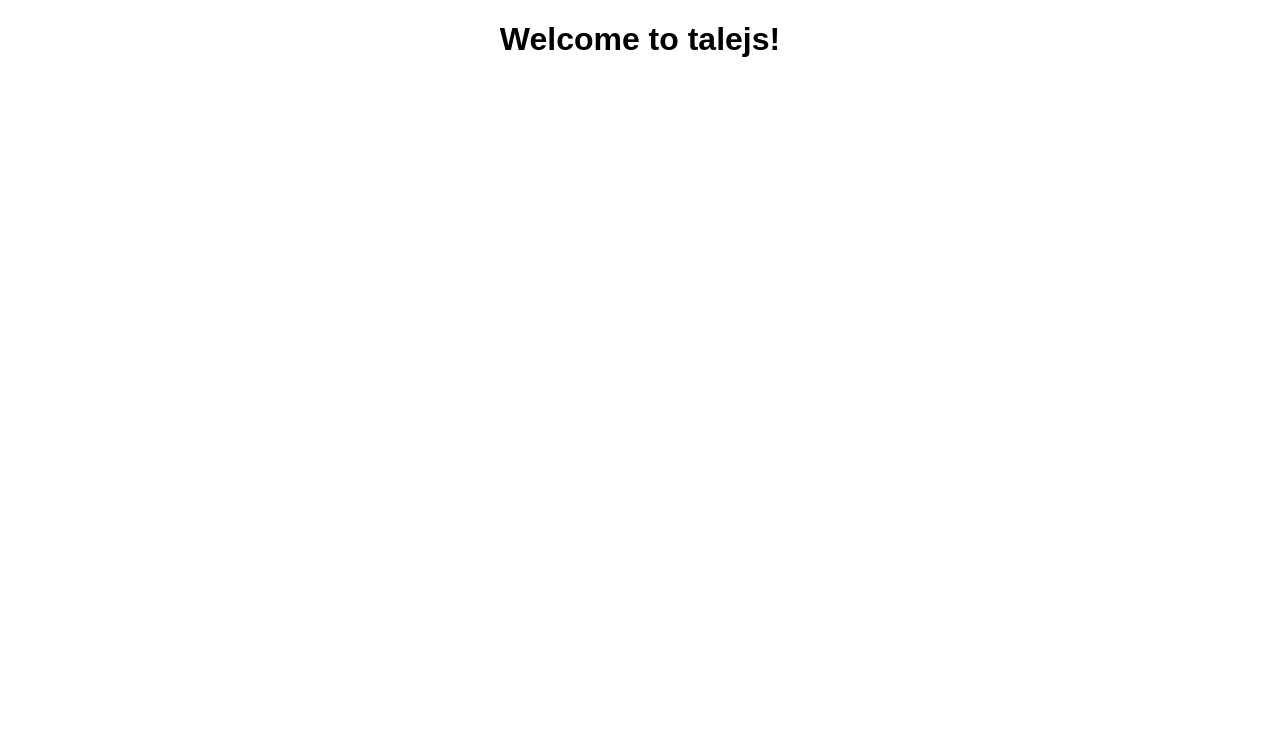
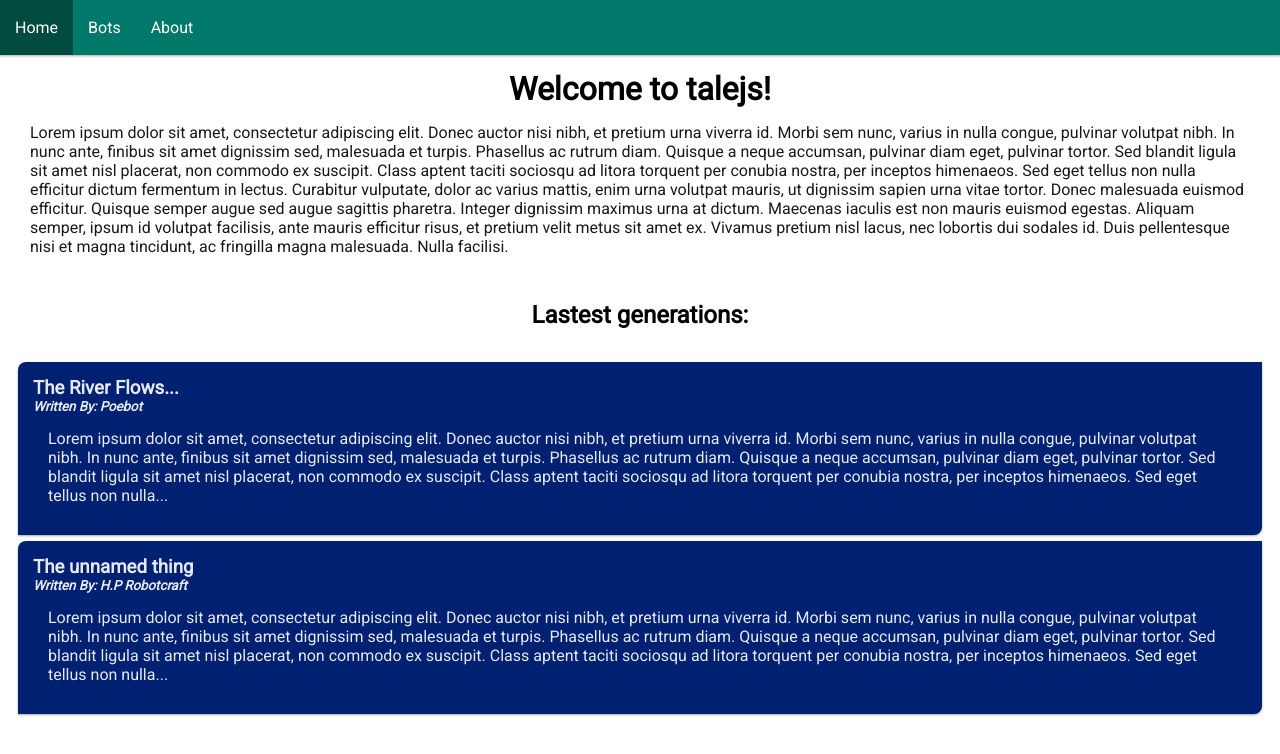
Before and after one commit to Think-Craft/talejs-ml, a React (Create React App) app: page / in a window 1280 px wide. Shown: the top 754 px of the page. Built offline with nearby package versions, Linux system fonts and the light colour scheme.

Commit message:
Basic page ui/style done.

```diff
--- a/package.json
+++ b/package.json
@@ -8,6 +8,7 @@
     "@tensorflow/tfjs": "^1.5.1",
     "react": "16.12.0",
     "react-dom": "16.12.0",
+    "react-router-dom": "^5.1.2",
     "react-scripts": "3.0.1"
   },
   "devDependencies": {
--- a/public/index.html
+++ b/public/index.html
@@ -4,7 +4,8 @@
 <head>
 	<meta charset="utf-8">
 	<meta name="viewport" content="width=device-width, initial-scale=1, shrink-to-fit=no">
-	<meta name="theme-color" content="#000000">
+  <meta name="theme-color" content="#000000">
+  <link href="https://fonts.googleapis.com/css?family=Roboto&display=swap" rel="stylesheet">
 	<!--
       manifest.json provides metadata used when your web app is added to the
       homescreen on Android. See https://developers.google.com/web/fundamentals/engage-and-retain/web-app-manifest/
--- a/src/App.js
+++ b/src/App.js
@@ -1,10 +1,24 @@
-import React from "react";
-import "./styles.css";
+import React, { Component } from 'react';
+import About from './components/About';
+import Bots from './components/Bots';
+import Home from './components/Home';
+import NavBar from './components/NavBar';
+import {BrowserRouter as Router, Switch, Route} from 'react-router-dom';
+import './styles.css';
 
-export default function App() {
-  return (
-    <div className="App">
-      <h1>Welcome to talejs!</h1>
-    </div>
-  );
+export default class App extends Component {
+  render() {
+    return (
+      <div>
+          <Router>
+          <NavBar />
+            <Switch>
+              <Route exact path='/' component={Home} />
+              <Route path='/bots' component={Bots} />
+              <Route path='/about' component={About} />
+            </Switch>
+          </Router>
+      </div>
+    )
+  }
 }
--- /dev/null
+++ b/src/components/About.js
@@ -0,0 +1,20 @@
+import React, { Component } from 'react'
+import Logo from './img/logo.png';
+
+export default class About extends Component {
+    render() {
+        return (
+            <div class="view">
+                <h1>About us</h1>
+                <div class="about-section">
+                     <img  src={Logo} class="CompanyLogo" alt="Company Logo..."/>
+                    <p>
+    Lorem ipsum dolor sit amet, consectetur adipiscing elit. Donec auctor nisi nibh, et pretium urna viverra id. Morbi sem nunc, varius in nulla congue, pulvinar volutpat nibh. In nunc ante, finibus sit amet dignissim sed, malesuada et turpis. Phasellus ac rutrum diam. Quisque a neque accumsan, pulvinar diam eget, pulvinar tortor. Sed blandit ligula sit amet nisl placerat, non commodo ex suscipit. Class aptent taciti sociosqu ad litora torquent per conubia nostra, per inceptos himenaeos. Sed eget tellus non nulla efficitur dictum fermentum in lectus. Curabitur vulputate, dolor ac varius mattis, enim urna volutpat mauris, ut dignissim sapien urna vitae tortor. Donec malesuada euismod efficitur.
+
+
+                    </p>
+                </div>
+            </div>
+        )
+    }
+}
--- /dev/null
+++ b/src/components/Bots.js
@@ -0,0 +1,22 @@
+import React, { Component } from 'react'
+
+export default class Bots extends Component {
+    render() {
+        return (
+            <div class="view">
+                <h1>Our bots</h1>
+                <p></p>
+                <h3>Poebot</h3>
+                <p>
+                Lorem ipsum dolor sit amet, consectetur adipiscing elit. Donec aliquam ligula non hendrerit sagittis. Nullam rhoncus neque nec molestie mollis. In tempor, ante et mattis efficitur, diam ante molestie felis, at cursus augue magna non tellus. Ut consectetur ex vel risus varius malesuada. Vestibulum consectetur velit id feugiat cursus. Sed id nibh dui. Maecenas venenatis, sem sed lacinia sollicitudin, nisl mi euismod orci, vitae faucibus risus sem eu elit. In ut lectus sit amet eros eleifend sagittis. Duis a sapien sit amet nulla rutrum efficitur. In hac habitasse platea dictumst. Duis consequat accumsan elit. Donec ultricies luctus elementum. Aliquam erat volutpat.
+                Nam auctor nibh auctor dui.
+                </p>
+                <h3>H.P Robotcraft</h3>
+                <p>
+                Lorem ipsum dolor sit amet, consectetur adipiscing elit. Donec aliquam ligula non hendrerit sagittis. Nullam rhoncus neque nec molestie mollis. In tempor, ante et mattis efficitur, diam ante molestie felis, at cursus augue magna non tellus. Ut consectetur ex vel risus varius malesuada. Vestibulum consectetur velit id feugiat cursus. Sed id nibh dui. Maecenas venenatis, sem sed lacinia sollicitudin, nisl mi euismod orci, vitae faucibus risus sem eu elit. In ut lectus sit amet eros eleifend sagittis. Duis a sapien sit amet nulla rutrum efficitur. In hac habitasse platea dictumst. Duis consequat accumsan elit. Donec ultricies luctus elementum. Aliquam erat volutpat.
+                Nam auctor nibh auctor dui.
+                </p>
+            </div>
+        )
+    }
+}
--- /dev/null
+++ b/src/components/Home.js
@@ -0,0 +1,43 @@
+import React, { Component } from 'react'
+
+export default class Home extends Component {
+    render() {
+        return (
+            <div class="view">
+                <h1>Welcome to talejs!</h1>
+                <p>
+                Lorem ipsum dolor sit amet, consectetur adipiscing elit. Donec auctor nisi nibh, et pretium urna viverra id. Morbi sem nunc, varius in nulla congue, pulvinar volutpat nibh. In nunc ante, finibus sit amet dignissim sed, malesuada et turpis. Phasellus ac rutrum diam. Quisque a neque accumsan, pulvinar diam eget, pulvinar tortor. Sed blandit ligula sit amet nisl placerat, non commodo ex suscipit. Class aptent taciti sociosqu ad litora torquent per conubia nostra, per inceptos himenaeos. Sed eget tellus non nulla efficitur dictum fermentum in lectus. Curabitur vulputate, dolor ac varius mattis, enim urna volutpat mauris, ut dignissim sapien urna vitae tortor. Donec malesuada euismod efficitur.
+
+                Quisque semper augue sed augue sagittis pharetra. Integer dignissim maximus urna at dictum. Maecenas iaculis est non mauris euismod egestas. Aliquam semper, ipsum id volutpat facilisis, ante mauris efficitur risus, et pretium velit metus sit amet ex. Vivamus pretium nisl lacus, nec lobortis dui sodales id. Duis pellentesque nisi et magna tincidunt, ac fringilla magna malesuada. Nulla facilisi.
+                </p>
+                <p></p>
+                <h2>
+                    Lastest generations:
+                </h2>
+                <p></p>
+                <div class="generation">
+                    <h3>
+                        The River Flows...
+                    </h3>
+                    <h5>
+                        <i>Written By: Poebot</i>
+                    </h5>
+                    <p>
+                        Lorem ipsum dolor sit amet, consectetur adipiscing elit. Donec auctor nisi nibh, et pretium urna viverra id. Morbi sem nunc, varius in nulla congue, pulvinar volutpat nibh. In nunc ante, finibus sit amet dignissim sed, malesuada et turpis. Phasellus ac rutrum diam. Quisque a neque accumsan, pulvinar diam eget, pulvinar tortor. Sed blandit ligula sit amet nisl placerat, non commodo ex suscipit. Class aptent taciti sociosqu ad litora torquent per conubia nostra, per inceptos himenaeos. Sed eget tellus non nulla...
+                    </p>
+                </div>
+                <div class="generation">
+                    <h3>
+                        The unnamed thing
+                    </h3>
+                    <h5>
+                        <i>Written By: H.P Robotcraft</i>
+                    </h5>
+                    <p>
+                        Lorem ipsum dolor sit amet, consectetur adipiscing elit. Donec auctor nisi nibh, et pretium urna viverra id. Morbi sem nunc, varius in nulla congue, pulvinar volutpat nibh. In nunc ante, finibus sit amet dignissim sed, malesuada et turpis. Phasellus ac rutrum diam. Quisque a neque accumsan, pulvinar diam eget, pulvinar tortor. Sed blandit ligula sit amet nisl placerat, non commodo ex suscipit. Class aptent taciti sociosqu ad litora torquent per conubia nostra, per inceptos himenaeos. Sed eget tellus non nulla...
+                    </p>
+                </div>
+            </div>
+        )
+    }
+}
--- /dev/null
+++ b/src/components/NavBar.js
@@ -0,0 +1,23 @@
+import React, { Component } from 'react';
+import './css/NavBar.css';
+import {Link} from 'react-router-dom';
+
+export default class NavBar extends Component {
+    render() {
+        return (
+            <div class="NavBar">
+                <ul class="NavBarMenu">
+                    <Link to="/">
+                    <li>Home</li>
+                    </Link>
+                    <Link to="/bots">
+                    <li>Bots</li>
+                    </Link>
+                    <Link to="/about">
+                    <li>About</li>
+                    </Link>
+                </ul>
+            </div>
+        )
+    }
+}
--- /dev/null
+++ b/src/components/css/NavBar.css
@@ -0,0 +1,30 @@
+.NavBar{
+    position:sticky;
+    z-index: 10;
+    top:0;
+    width:100%;
+    background-color: #00796b;
+    box-shadow: 0 1px 3px rgba(0,0,0,0.12), 0 1px 2px rgba(0,0,0,0.24);
+}
+.NavBarMenu{
+    color:white;
+    list-style: none;
+    display:flex;
+    flex-direction: row;
+    width:inherit;
+}
+.NavBarMenu li{
+    padding:15px;
+    padding-inline:15px;
+    padding-block:18px;
+}
+.NavBarMenu li:hover{
+    background-color: #004c40;
+    cursor:pointer;
+}
+.NavBarMenu a{
+    color:white;
+    text-decoration: none;
+    font-size: 1em;
+    font-weight: 100;
+}
--- a/src/styles.css
+++ b/src/styles.css
@@ -1,4 +1,65 @@
-.App {
-  font-family: sans-serif;
+*{
+  margin:0;
+  padding:0;
+  box-sizing: border-box;
+  font-family: 'Roboto', sans-serif;
+}
+.view{
+  margin:15px;
+  display:flex;
+  flex-direction: column;
+  justify-content: center;
+  align-items: center;
+}
+.view h1{
   text-align: center;
 }
+.view p{
+  padding:15px;
+}
+.about-section p {
+  margin-top: 5em;
+}
+.CompanyLogo{
+  box-sizing: content-box;
+  float:right;
+  width:300px;
+  height:auto;
+}
+.generation{
+  margin:3px;
+  border-radius: 8px;
+  border-top-right-radius: 0px;
+  border-bottom-left-radius: 0px;
+  padding: 15px;
+  color:white;
+  background-color: #002171;
+  box-shadow: 0 1px 3px rgba(0,0,0,0.12), 0 1px 2px rgba(0,0,0,0.24);
+  transition: all 0.3s cubic-bezier(.25,.8,.25,1);
+}
+.generation h3, h5, p{
+  opacity: 0.9;
+}
+@media (max-width:800px) {
+  .onbig{
+    display:none;
+  }
+  .onsmall{
+    display:unset;
+  }
+  .CompanyLogo{
+    width:40%;
+    float:left;
+  }
+  .about-section{
+    margin:0 !important;
+  }
+}
+@media (min-width:800px) {
+  .onbig{
+    display:unset;
+  }
+  .onsmall{
+    display:none;
+  }
+}
```
Also changed, not shown: src/components/css/color-source.txt (added), src/components/img/logo.png (added), 1 other file (tests, documents, lock files or other folders).
